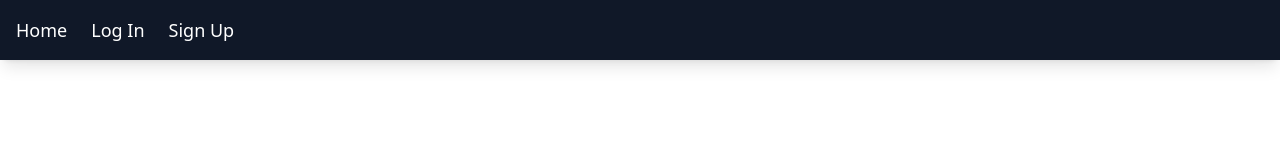
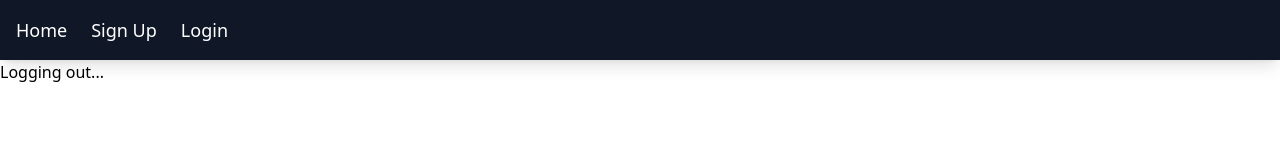
Before and after one commit to virotosh/fs2025, a React app in the folder frontend/: page /logout in a window 1280 px wide. Before the commit this address had no page. Shown: the top 160 px of the page. Built offline with nearby package versions, Linux system fonts and the light colour scheme; no server answers; the HTML template or start-up script is replaced by a standard one.

Commit message:
logout done

```diff
--- a/frontend/src/App.jsx
+++ b/frontend/src/App.jsx
@@ -3,6 +3,7 @@ import NavBar from "./components/NavBar";
 import Home from "./components/Home";
 import Signup from "./components/Signup";
 import Login from "./components/Login";
+import Logout from "./components/Logout";
 import Profile from "./components/Profile";
 import { useState, useEffect } from "react";
 import { AuthProvider } from "./contexts/AuthContext";
@@ -42,6 +43,7 @@ function App() {
         <Route path="/login" element={<Login />} />
         <Route path="/profile" element={<ProtectedRoute component={Profile} />} />
         <Route path="/signup" element={<Signup />} />
+        <Route path="/logout" element={<Logout />} />
       </Routes>
     </BrowserRouter>
    </AuthProvider>
--- a/frontend/src/components/Login.jsx
+++ b/frontend/src/components/Login.jsx
@@ -15,7 +15,6 @@ function Login() {
         console.log(isLoggedIn);
         if (isLoggedIn) {
             navigate("/profile");
-         login();
         }
     }, [isLoggedIn, navigate]);
 
@@ -30,6 +29,7 @@ function Login() {
             );
             if (res.status === 200) {
                 navigate("/profile");
+                login();
             }
         } catch (err) {
             setError(err.response?.data?.message || "An error occurred");
--- /dev/null
+++ b/frontend/src/components/Logout.jsx
@@ -0,0 +1,34 @@
+import { useEffect } from "react";
+import { useNavigate } from "react-router-dom";
+import axios from "axios";
+import { useAuth } from "../contexts/AuthContext";
+
+
+function Logout() {
+   const navigate = useNavigate();
+   const { isLoggedIn, logout } = useAuth();
+
+
+   useEffect(() => {
+       const signout = async () => {
+           try {
+               await axios.post("/api/users/logout", {});
+               document.cookie =
+                   "jwt=; expires=Thu, 01 Jan 1970 00:00:00 GMT; path=/";
+               logout();
+               navigate("/login");
+           } catch (err) {
+               console.error(err);
+           }
+       };
+
+
+       signout();
+   }, [navigate, isLoggedIn]);
+
+
+   return (<div>Logging out...</div>);
+}
+
+
+export default Logout;
--- a/frontend/src/components/NavBar.jsx
+++ b/frontend/src/components/NavBar.jsx
@@ -1,9 +1,8 @@
 import { Link } from "react-router-dom";
-
+import { useAuth } from "../contexts/AuthContext";
 
 const NavBar = () => {
-
-
+    const { isLoggedIn } = useAuth();
     return (
         <nav className="bg-gray-900 bg-opacity-80 backdrop-blur-md p-4 shadow-lg">
             <div className="container mx-auto flex items-center justify-between">
@@ -17,14 +16,8 @@ const NavBar = () => {
                                 Home
                             </Link>
                         </li>
-                       <li>
-                           <Link
-                               className="text-white hover:text-gray-300 text-lg"
-                               to="/login"
-                           >
-                               Log In
-                           </Link>
-                       </li>
+                        {!isLoggedIn && (
+                            <>
                             <li>
                                 <Link
                                     className="text-white hover:text-gray-300 text-lg"
@@ -33,10 +26,50 @@ const NavBar = () => {
                                     Sign Up
                                 </Link>
                             </li>
+                            </>
+                        )}
+                        {!isLoggedIn && (
+                            <>
+                            <li>
+                                <Link
+                                    className="text-white hover:text-gray-300 text-lg"
+                                    to="/login"
+                                >
+                                    Login
+                                </Link>
+                            </li>
+                            </>
+                        )}
+                        {isLoggedIn && (
+                            <>
+                            <li>
+                                <Link
+                                    className="text-white hover:text-gray-300 text-lg"
+                                    to="/profile"
+                                >
+                                    Profile
+                                </Link>
+                            </li>
+                            </>
+                        )}
+                        {isLoggedIn && (
+                            <>
+                            <li>
+                                <Link
+                                    className="text-white hover:text-gray-300 text-lg"
+                                    to="/logout"
+                                >
+                                    Logout
+                                </Link>
+                            </li>
+                            </>
+                        )}
                     </ul>
                 </div>
             </div>
         </nav>
     );
+
 };
+
 export default NavBar;
```
Lines whose indentation alone changed are shown as unchanged.
